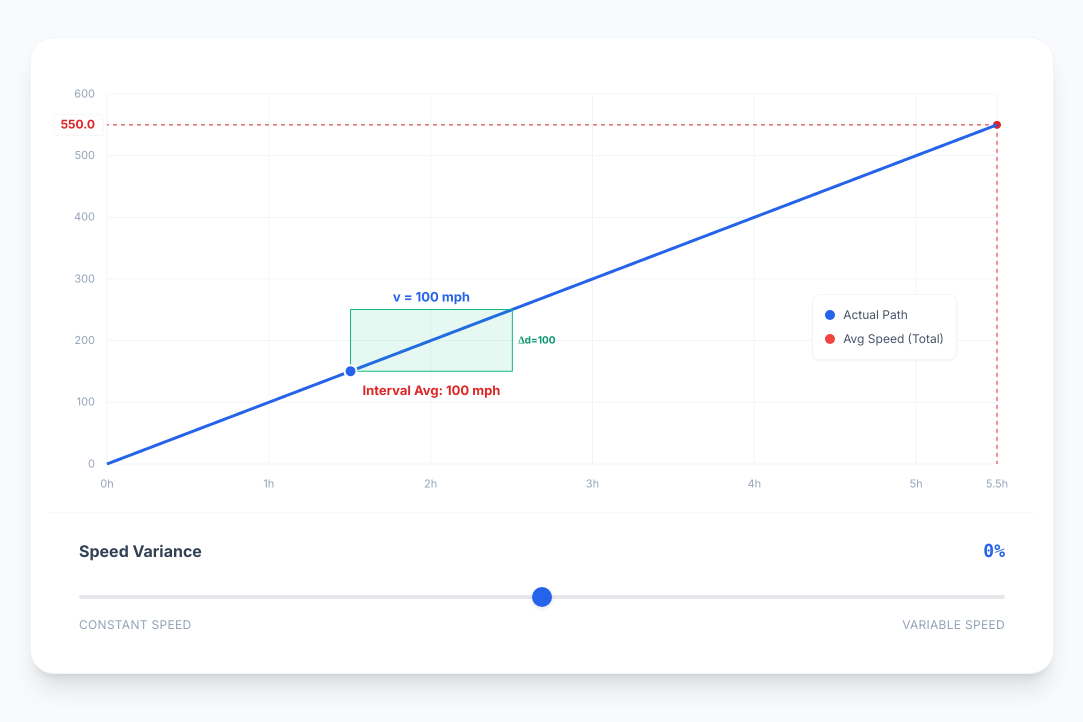
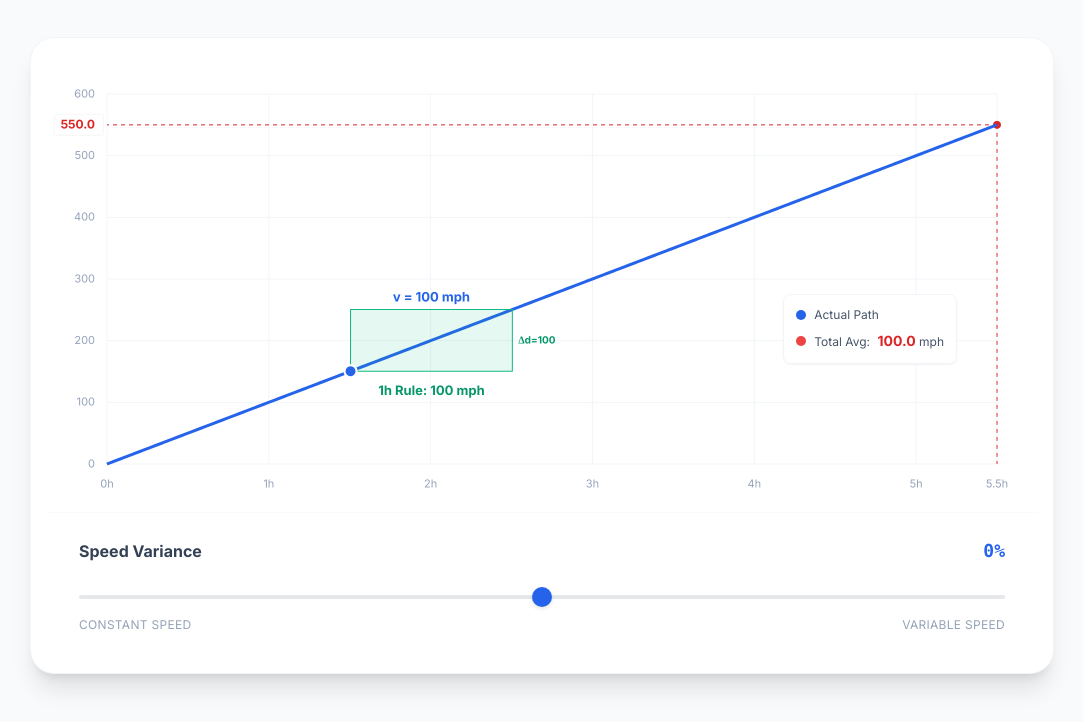
Before and after one commit to oraygungor/train100miles, a plain HTML site: page index.html in a window 1280 px wide. Shown: the part 119-841 px from the top of the page, without its empty margins (98-1181 px from the left). Drawn offline with nearby package versions, Linux system fonts and the light colour scheme.

Commit message:
Modify average speed display and interval label color
Updated the average speed display and adjusted the interval average label color.

```diff
--- a/index.html
+++ b/index.html
@@ -54,7 +54,9 @@
                 </div>
                 <div class="flex items-center gap-2">
                     <span class="w-2.5 h-2.5 rounded-full bg-red-500"></span>
-                    <span class="font-medium text-slate-600">Avg Speed (Total)</span>
+                    <span class="font-medium text-slate-600">
+                        Total Avg: <span id="legendAvg" class="font-bold text-red-600 text-sm ml-1">100.0</span> mph
+                    </span>
                 </div>
             </div>
         </div>
@@ -81,6 +83,7 @@
         const ctx = canvas.getContext('2d');
         const varianceSlider = document.getElementById('varianceSlider');
         const varianceVal = document.getElementById('varianceVal');
+        const legendAvg = document.getElementById('legendAvg');
 
         // Logic Setup
         let sliderValue = 0;
@@ -272,14 +275,18 @@
                 ctx.fillText(`v = ${v.toFixed(0)} mph`, centerX, yE - 12); // yE is top edge visually
                 ctx.restore();
 
-                // B. Interval Average (BOTTOM, Red)
+                // B. Interval Rule (BOTTOM, Greenish to match box)
                 ctx.save();
-                ctx.fillStyle = '#DC2626'; // Red
+                ctx.fillStyle = '#059669'; // Green to match box
                 ctx.font = 'bold 13px Inter';
                 ctx.textAlign = 'center';
-                ctx.fillText(`Interval Avg: 100 mph`, centerX, yS + 20); // yS is bottom edge visually
+                ctx.fillText(`1h Rule: 100 mph`, centerX, yS + 20); // yS is bottom edge visually
                 ctx.restore();
             }
+
+            // --- UPDATE LEGEND AVG SPEED ---
+            const totalAvg = dTotal / tTotal;
+            legendAvg.innerText = totalAvg.toFixed(1);
         }
 
         function loop() {
```
